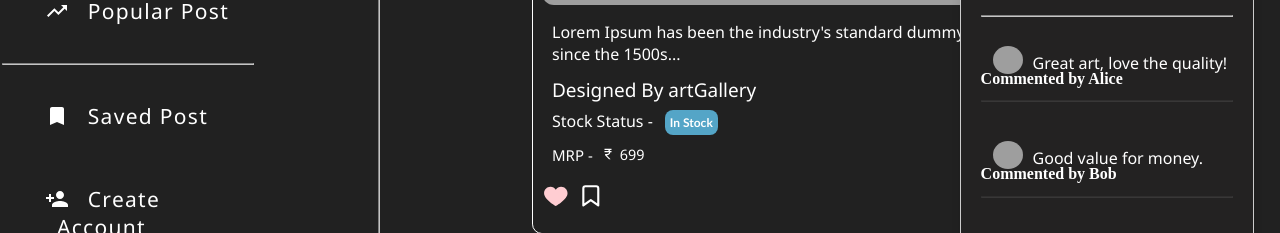
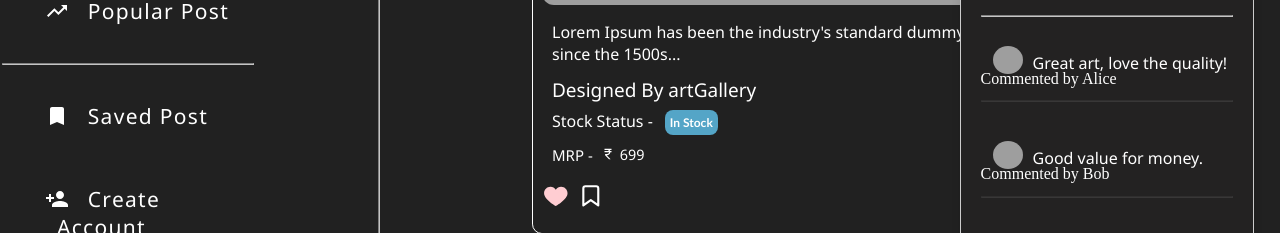
Before and after one commit to Pragyani/art-gallery, a React (Create React App) app: page / in a window 1280 px wide. Both pictures are taken after a click on the icon 1223 px from the left and 892 px from the top of the page. Shown: the part 701-934 px from the top of the page. Built offline with nearby package versions, Linux system fonts and the light colour scheme; grey boxes are pictures that could not be loaded.

Commit message:
add : removing strong tag from p

```diff
--- a/src/ProductDetails/CommentModal/CommetnModal.jsx
+++ b/src/ProductDetails/CommentModal/CommetnModal.jsx
@@ -86,7 +86,7 @@ const CommentBox = ({ postComment, onClose }) => {
                                     )}
                                 </div>
                             </div>
-                            <div className="user-"><p><strong>Commented by {review.user}</strong></p></div>
+                            <div className="user-"><p>Commented by {review.user}</p></div>
                         </div>
                         <hr className="coment-horizontalLine" />
                     </div>))}
```
